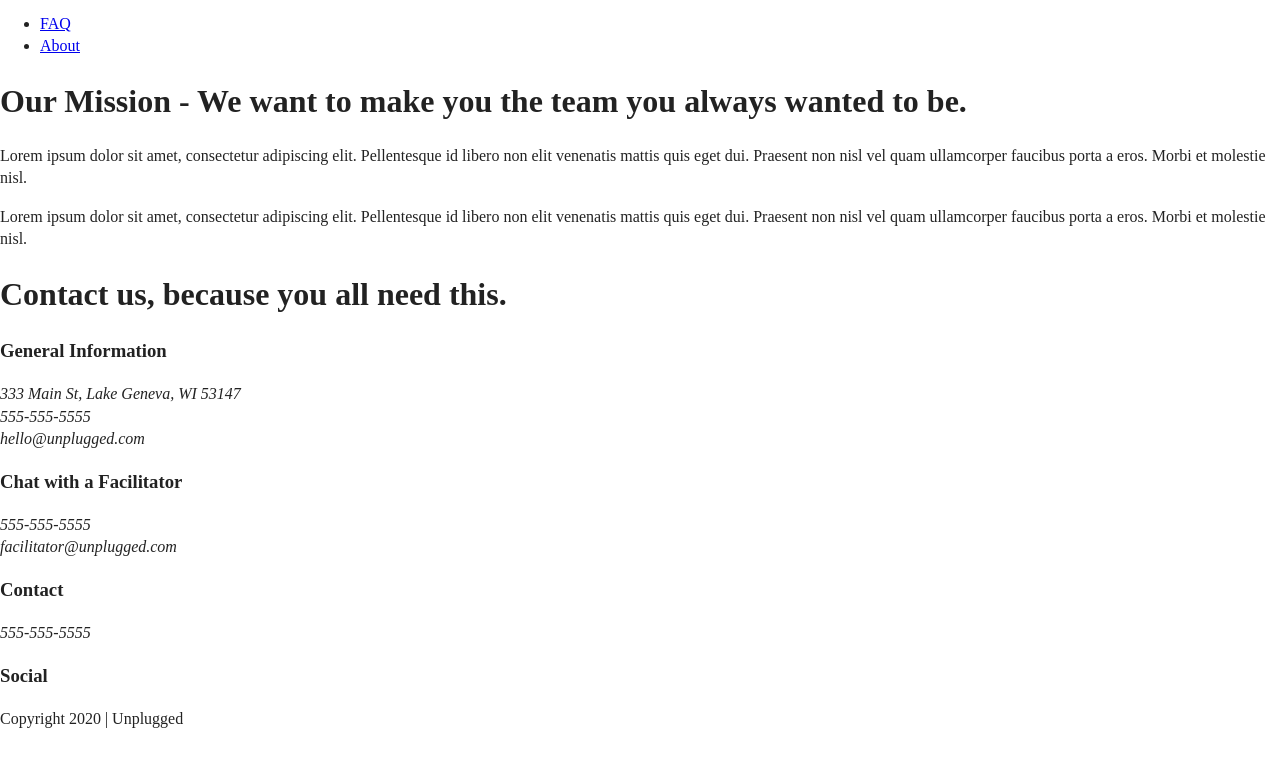
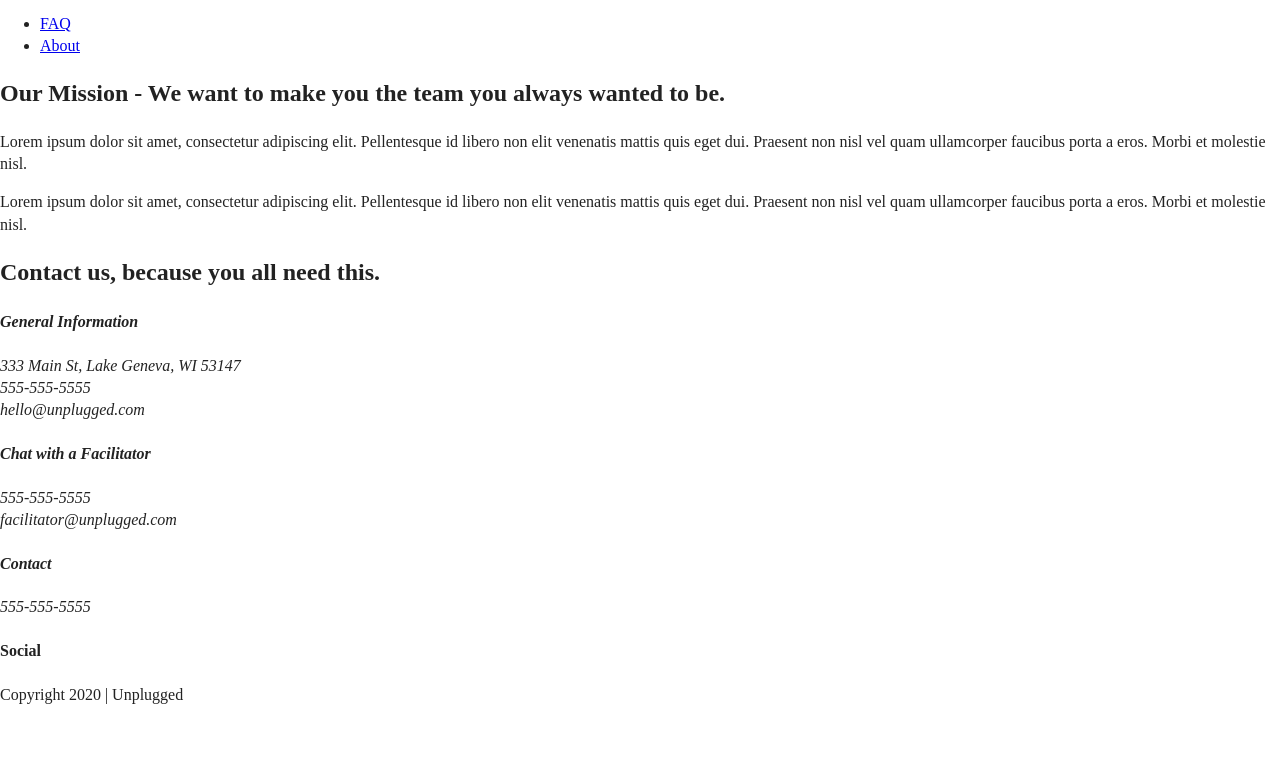
Before and after one commit to jstickle-codes/unplugged-retreat, a website: page about/index.html in a window 1280 px wide. Shown: the part 27-794 px from the top of the page. Drawn offline with Linux system fonts and the light colour scheme.

Commit message:
Updated html shell to match solution code

```diff
--- a/about/index.html
+++ b/about/index.html
@@ -36,40 +36,38 @@
     </div>
   </header>
 
+  <main>
     <section class="mission">
       <div class="content-wrapper">
+        <h2>Our Mission - We want to make you the team you always wanted to be.</h2>
         <div class="mission-content">
-      <h1>Our Mission - We want to make you the team you always wanted to be.</h1>
           <p>Lorem ipsum dolor sit amet, consectetur adipiscing elit. Pellentesque id libero non elit
-        venenatis mattis quis eget dui. Praesent non nisl vel quam ullamcorper faucibus porta a eros. Morbi et molestie nisl. </p>
+            venenatis mattis quis eget dui. Praesent non nisl vel quam ullamcorper faucibus porta a eros. Morbi et molestie nisl.</p>
           <p>Lorem ipsum dolor sit amet, consectetur adipiscing elit. Pellentesque id libero non elit venenatis mattis quis
-        eget dui. Praesent non nisl vel quam ullamcorper faucibus porta a eros. Morbi et molestie nisl. </p>
+            eget dui. Praesent non nisl vel quam ullamcorper faucibus porta a eros. Morbi et molestie nisl.</p>
         </div>
       </div>
     </section>
 
     <section class="map">
       <figure>
-
       </figure>
     </section>
 
     <section class="contact-section">
       <div class="content-wrapper">
-    <h1>Contact us, because you all need this.</h1>
-    <h3>General Information</h3>
-      <address>
-        <div class="information-content">
+        <h2>Contact us, because you all need this.</h2>
+        <address class="contact-content">
+          <div>
+            <h4>General Information</h4>
             <p>
             333 Main St, Lake Geneva, WI 53147<br>
             555-555-5555<br>
             hello@unplugged.com
             </p>
           </div>
-      </address>
-    <h3>Chat with a Facilitator</h3>
-      <address>
-        <div class="facilitator-content">
+          <div>
+            <h4>Chat with a Facilitator</h4>
             <p>555-555-5555<br>
             facilitator@unplugged.com</p>
           </div>
@@ -77,16 +75,18 @@
       </div>
     </section>
 
+  </main>
+
   <footer>
     <div class="content-wrapper">
       <div class="footer-content">
-        <h3>Contact</h3>
         <address class="contact">
+          <h4>Contact</h4>
           <p>555-555-5555<br>
           <a href="mailto:hello@unplugged.com" hello@unplugged.com></a></p>
         </address>
         <div class="social">
-          <h3>Social</h3>
+          <h4>Social</h4>
           <div class="social-icons">
             <p><a href="https://www.facebook.com/yoursite" target="_blank"></a></p>
             <p><a href="https://www.twitter.com/yoursite" target="_blank"></a></p>
```
Also changed, not shown: faq/index.html (+13 -16 lines). Lines whose indentation alone changed are shown as unchanged.
